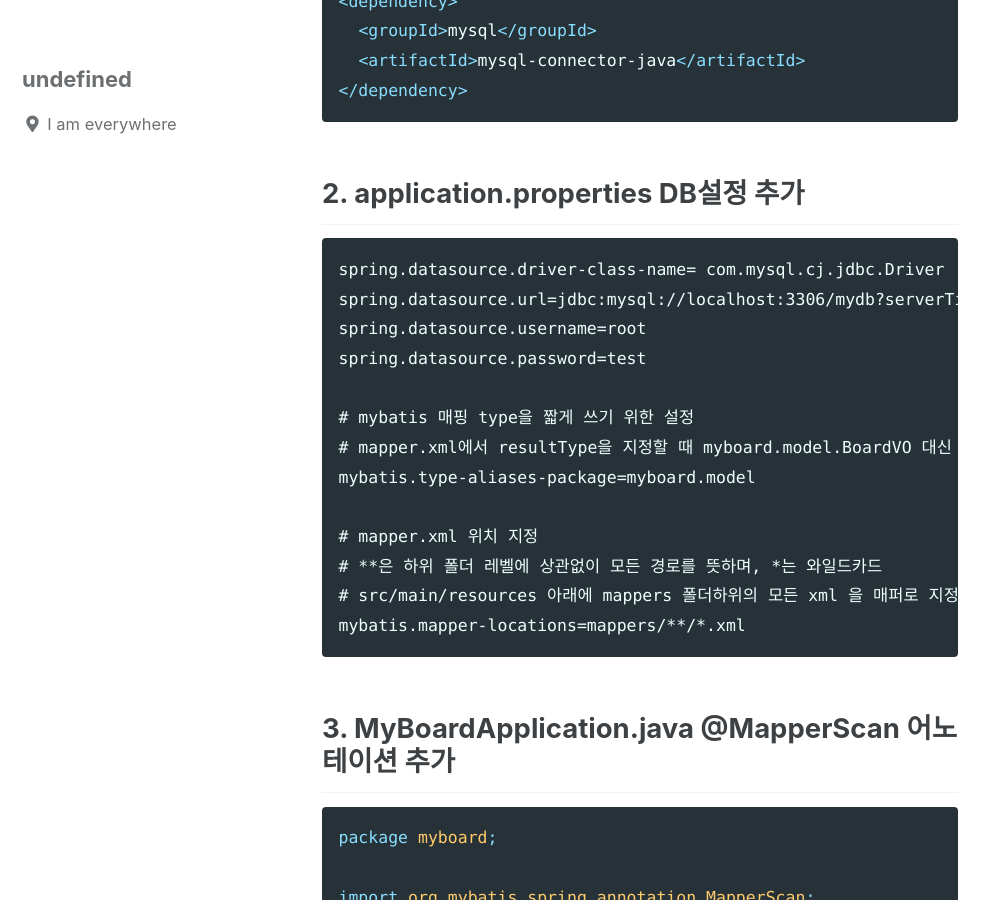
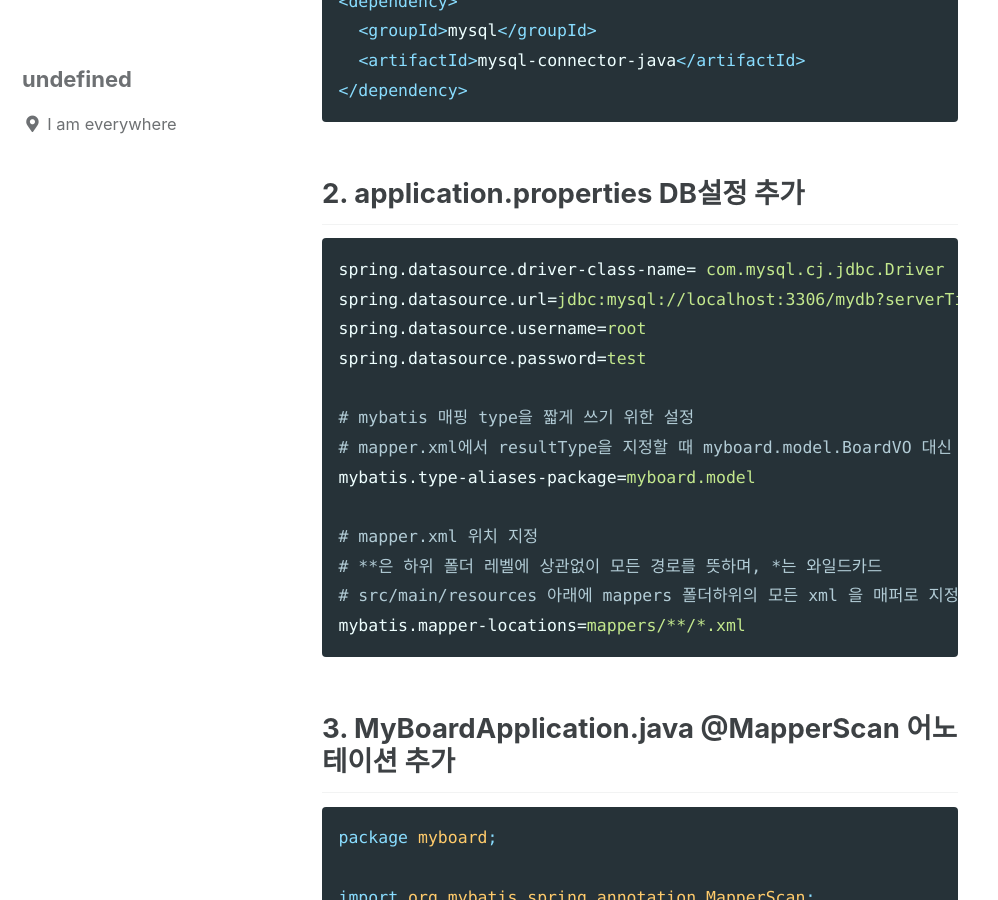
Before and after one commit to Jn22L/jn22l.github.io, a Jekyll site: the page built from _posts/2020-11-10-STS-mybatis-mysql설정.md, in a window 1280 px wide and 900 px high, scrolled down 1925 px. Shown: the whole window, without its empty margins (0-998 px from the left). Built offline with Jekyll 4.4.1, drawn with Linux system fonts in a browser that asks for light colours; cached includes are drawn as plain includes; some of the changed text lies outside the part shown.

Commit message:
Update 2020-11-10-STS-mybatis-mysql설정.md

````diff
--- a/_posts/2020-11-10-STS-mybatis-mysql설정.md
+++ b/_posts/2020-11-10-STS-mybatis-mysql설정.md
@@ -50,7 +49,7 @@
 ```
 
 ## 2. application.properties DB설정 추가
-```
+```properties
 spring.datasource.driver-class-name= com.mysql.cj.jdbc.Driver
 spring.datasource.url=jdbc:mysql://localhost:3306/mydb?serverTimezone=UTC&characterEncoding=UTF-8
 spring.datasource.username=root
````
Also changed, not shown: other parts of _posts/2020-11-10-STS-mybatis-mysql설정.md (+0 -1 lines).
